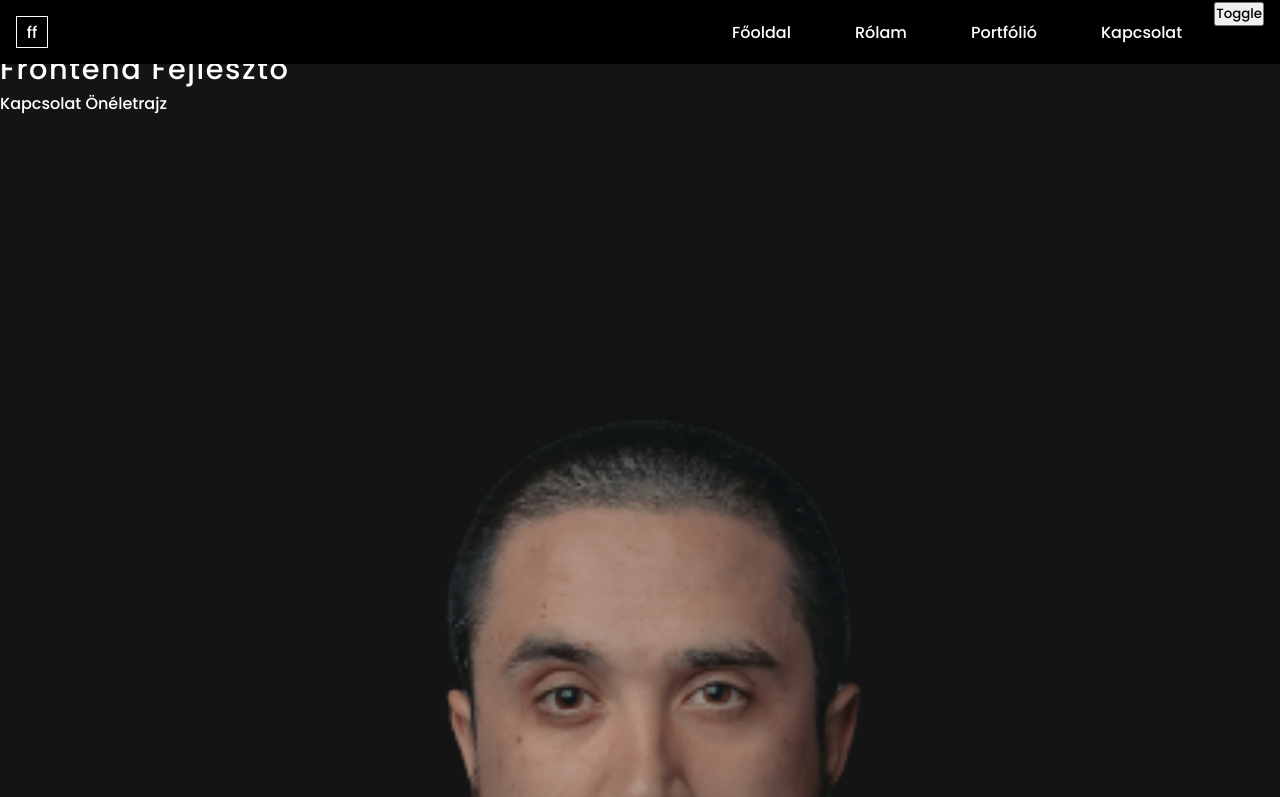
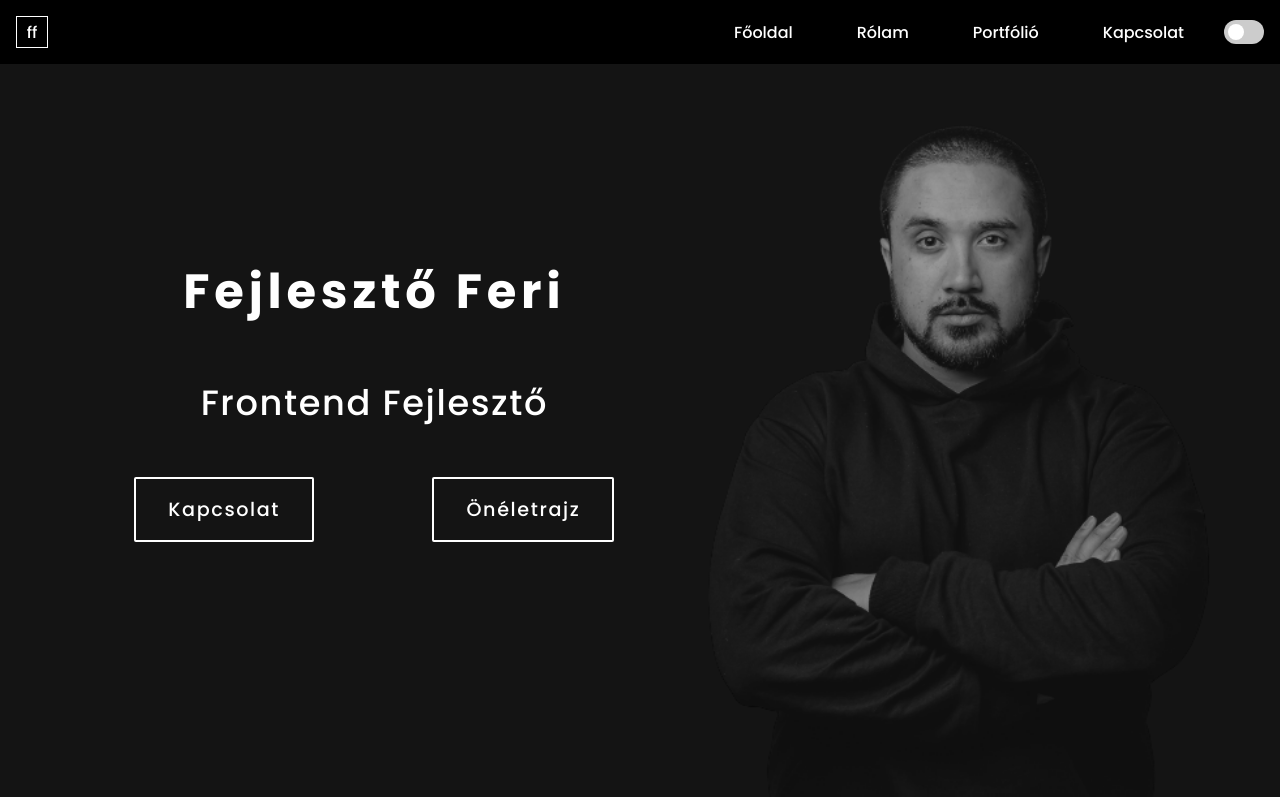
Before and after one commit to gerry9009/PK-portfolio-gyakorlas, a plain HTML site: page index.html in a window 1280 px wide. Shown: the top 797 px of the page. Drawn offline with Linux system fonts and the light colour scheme.

Commit message:
Created Fooldal.css

```diff
--- a/index.html
+++ b/index.html
@@ -31,6 +31,7 @@
     <!-- CSS -->
     <link rel="stylesheet" href="./style/base.css" />
     <link rel="stylesheet" href="./style/header.css" />
+    <link rel="stylesheet" href="./style/fooldal.css" />
   </head>
   <body>
     <!-- Header -->
@@ -51,8 +52,13 @@
           <li><a class="header-elem" href="#rolam">Rólam</a></li>
           <li><a class="header-elem" href="#portfolio">Portfólió</a></li>
           <li><a class="header-elem" href="#kapcsolat">Kapcsolat</a></li>
+
+          <!-- LIGHT MODE -->
           <li class="light-mode-container">
-            <button class="js-light-mode">Toggle</button>
+            <label class="header-switch">
+              <input type="checkbox" class="header-light-input js-light-mode" />
+              <span class="header-light-slider header-light-round"></span>
+            </label>
           </li>
         </ul>
       </nav>
@@ -68,8 +74,12 @@
         <div class="fooldal-kontener">
           <h1>Fejlesztő Feri</h1>
           <h2>Frontend Fejlesztő</h2>
-          <a href="#kapcsolat">Kapcsolat</a>
-          <a href="./assets/download/cv.pdf" download>Önéletrajz</a>
+          <div class="fooldal-gombok-kontener">
+            <a href="#kapcsolat" class="fooldal-gomb">Kapcsolat</a>
+            <a href="./assets/download/cv.pdf" class="fooldal-gomb" download
+              >Önéletrajz</a
+            >
+          </div>
         </div>
         <!-- Kép -->
         <div class="fooldal-kep">
--- a/style/base.css
+++ b/style/base.css
@@ -71,3 +71,17 @@ h3 {
   font-weight: 500;
   letter-spacing: 0.1rem;
 }
+
+@media (min-width: 768px) {
+  h1 {
+    font-size: 3rem;
+  }
+
+  h2 {
+    font-size: 2.2rem;
+  }
+
+  h3 {
+    font-size: 1.8rem;
+  }
+}
--- /dev/null
+++ b/style/fooldal.css
@@ -0,0 +1,130 @@
+.fooldal {
+  height: 100vh;
+  display: flex;
+  justify-content: center;
+  align-items: center;
+  border-bottom: 3px solid var(--border-color-primary);
+  overflow: hidden;
+}
+
+.fooldal-kontener {
+  text-align: center;
+  display: flex;
+  flex-direction: column;
+  gap: 3rem;
+  padding: 5rem;
+}
+
+.fooldal-gombok-kontener {
+  display: flex;
+  justify-content: space-between;
+  gap: 1rem;
+}
+
+.fooldal-gomb {
+  padding: 1rem 2rem;
+  font-size: 1.2rem;
+  letter-spacing: 0.1rem;
+  font-weight: 500;
+  border: 2px solid var(--border-color-primary);
+  border-radius: 2px;
+  transition: 0.8s;
+}
+
+.fooldal-gomb:hover {
+  border-color: var(--border-color-secondary);
+  background: var(--color-ui-secondary);
+}
+
+.fooldal-kep {
+  display: none;
+}
+
+@media (min-width: 576px) {
+}
+
+@media (min-width: 768px) {
+}
+
+@media (min-width: 992px) {
+  .fooldal-kontener {
+    width: 50%;
+    max-width: 740px;
+  }
+
+  .fooldal-kontener:hover .fooldal-gomb {
+    border-color: var(--border-color-secondary);
+  }
+
+  h1 {
+    transition: 0.8s;
+    position: relative;
+  }
+
+  .fooldal-kontener:hover h1 {
+    color: var(--text-color-secondary);
+  }
+
+  .fooldal-kontener h1::after {
+    content: "";
+    width: 100%;
+    height: 2px;
+    background-color: var(--border-color-secondary);
+    position: absolute;
+    bottom: -10px;
+    left: 0;
+    transition: 0.8s;
+    transform: scaleX(0);
+  }
+
+  .fooldal-kontener:hover h1::after {
+    transform: scaleX(1);
+  }
+
+  .fooldal-kep {
+    display: flex;
+    align-self: stretch;
+    filter: grayscale(1);
+    transition: 0.6s;
+    position: relative;
+  }
+
+  .fooldal-kep img {
+    transition: 0.6s;
+    z-index: 1;
+  }
+
+  .fooldal-kep:hover {
+    filter: grayscale(0);
+  }
+
+  .fooldal-kep:hover img {
+    transform: scale(1.05);
+  }
+
+  .fooldal-kep::before,
+  .fooldal-kep::after {
+    position: absolute;
+    content: "";
+    width: 5px;
+    height: 2000px;
+    background-color: var(--border-color-secondary);
+    bottom: -10px;
+    left: -100px;
+    transform: rotate(40deg) scale(0);
+    transform-origin: bottom;
+    transition: 0.6s;
+  }
+
+  .fooldal-kep::after {
+    background-color: var(--border-color-primary);
+    width: 4px;
+    left: -20px;
+    transition: 1s;
+  }
+
+  .fooldal-kep:hover::before,
+  .fooldal-kep:hover::after {
+    transform: rotate(40deg) scale(1);
+  }
+}
--- a/style/header.css
+++ b/style/header.css
@@ -7,6 +7,7 @@ header {
   display: flex;
   justify-content: space-between;
   align-items: center;
+  z-index: 99;
 }
 
 .header-logo {
@@ -98,6 +99,7 @@ header {
 }
 
 .light-mode-container {
+  margin-top: 1rem;
 }
 
 @media (min-width: 768px) {
@@ -131,4 +133,68 @@ header {
     display: flex;
     align-items: center;
   }
+
+  .light-mode-container {
+    align-self: center;
+    margin-top: 0;
+    margin-left: 0.5rem;
+  }
 }
+
+/* TOGGLE GOMB tulajdonságai */
+
+.header-switch {
+  position: relative;
+  display: inline-block;
+  width: 40px;
+  height: 24px;
+}
+
+.header-light-input {
+  opacity: 0;
+  width: 0;
+  height: 0;
+}
+
+/* The slider */
+.header-light-slider {
+  position: absolute;
+  cursor: pointer;
+  top: 0;
+  left: 0;
+  right: 0;
+  bottom: 0;
+  background-color: #ccc;
+  transition: 0.4s;
+}
+
+.header-light-slider:before {
+  position: absolute;
+  content: "";
+  height: 16px;
+  width: 16px;
+  left: 4px;
+  bottom: 4px;
+  background-color: white;
+  transition: 0.4s;
+}
+
+.header-light-input:checked + .header-light-slider {
+  background-color: var(--text-color-primary);
+}
+
+.header-light-input:focus + .header-light-slider {
+  box-shadow: 0 0 1px var(----text-color-primary);
+}
+
+.header-light-input:checked + .header-light-slider:before {
+  transform: translateX(16px);
+}
+
+.header-light-slider.header-light-round {
+  border-radius: 16px;
+}
+
+.header-light-slider.header-light-round:before {
+  border-radius: 50%;
+}
```
Also changed, not shown: 2 other files.
